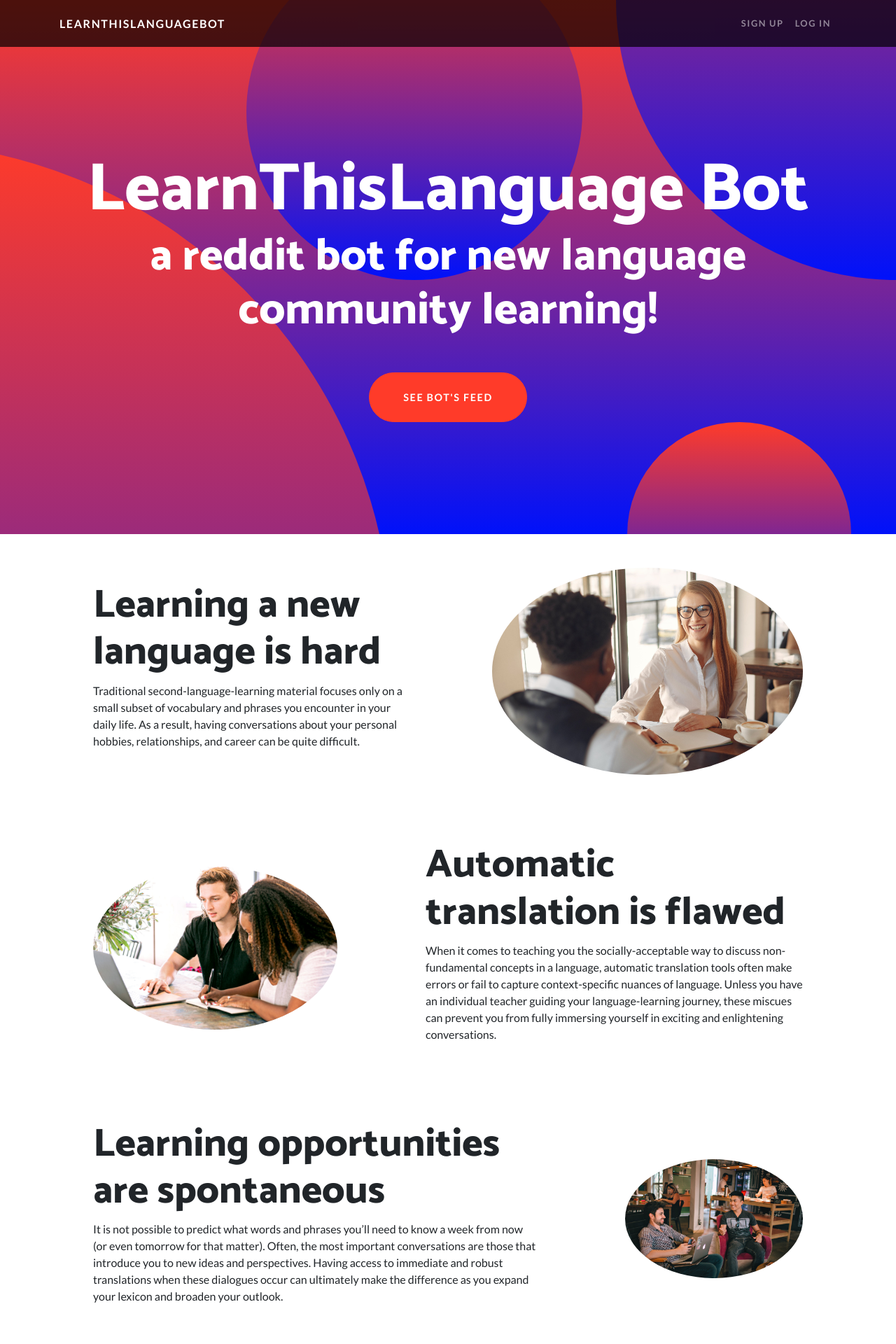
After one commit to pocaguirre/LearnThisLanguageUX, a Flask app: template templates/landing_page.html in a window 1280 px wide. The commit adds this page. Shown: the top 1920 px of the page at 70% size. Run offline with Flask 2, Linux system fonts and the light colour scheme; the template is opened without the code that fills it, so the values that code supplies are empty; parts of the project's set-up code (start-up, migrations or seed data) failed here and were passed over; some libraries are stand-ins or nearby versions.

Commit message:
landing page

```diff
--- a/app.py
+++ b/app.py
@@ -9,6 +9,15 @@ db = get_data
 
 @app.route('/')
 def landing_page():
+    if 'username' in session:
+        return redirect("/u/{}".format(session['username']))
+    else:
+        comments = db.get_all_comments()
+        return render_template("landing_page.html", comments=comments)
+
+
+@app.route('/feed')
+def feed():
     if 'username' in session:
         return redirect("/u/{}".format(session['username']))
     else:
@@ -113,4 +122,5 @@ def api_user_lookup():
 
 
 if __name__ == '__main__':
-    app.run(host='0.0.0.0')
+    # app.run(host='0.0.0.0')
+    app.run()
--- /dev/null
+++ b/static/landing.css
@@ -0,0 +1,173 @@
+/*!
+ * Start Bootstrap - One Page Wonder v5.0.7 (https://startbootstrap.com/template-overviews/one-page-wonder)
+ * Copyright 2013-2019 Start Bootstrap
+ * Licensed under MIT (https://github.com/BlackrockDigital/startbootstrap-one-page-wonder/blob/master/LICENSE)
+ */
+
+
+
+body {
+  font-family: 'Lato';
+}
+
+
+h1,
+h2,
+h3,
+h4,
+h5,
+h6 {
+  font-family: 'Catamaran';
+  font-weight: 800 !important;
+}
+
+.btn-xl {
+  text-transform: uppercase;
+  padding: 1.5rem 3rem;
+  font-size: 0.9rem;
+  font-weight: 700;
+  letter-spacing: 0.1rem;
+}
+
+.bg-black {
+  background-color: #000 !important;
+}
+
+.rounded-pill {
+  border-radius: 5rem;
+}
+
+.navbar-custom {
+  padding-top: 1rem;
+  padding-bottom: 1rem;
+  background-color: rgba(0, 0, 0, 0.7);
+}
+
+.navbar-custom .navbar-brand {
+  text-transform: uppercase;
+  font-size: 1rem;
+  letter-spacing: 0.1rem;
+  font-weight: 700;
+}
+
+.navbar-custom .navbar-nav .nav-item .nav-link {
+  text-transform: uppercase;
+  font-size: 0.8rem;
+  font-weight: 700;
+  letter-spacing: 0.1rem;
+}
+
+header.masthead {
+  position: relative;
+  overflow: hidden;
+  padding-top: calc(7rem + 72px);
+  padding-bottom: 7rem;
+  background: linear-gradient(0deg, #0011fa 0%, #ff3b29 100%);
+  background-repeat: no-repeat;
+  background-position: center center;
+  background-attachment: scroll;
+  background-size: cover;
+}
+
+.separator {
+  min-height: 1rem;
+  background: linear-gradient(45deg, #0011fa 0%, #ff3b29 100%);
+  margin-bottom: 5rem;
+}
+
+header.masthead .masthead-content {
+  z-index: 1;
+  position: relative;
+}
+
+header.masthead .masthead-content .masthead-heading {
+  font-size: 4rem;
+}
+
+header.masthead .masthead-content .masthead-subheading {
+  font-size: 2rem;
+}
+
+header.masthead .bg-circle {
+  z-index: 0;
+  position: absolute;
+  border-radius: 100%;
+  background: linear-gradient(0deg, #0011fa 0%, #ff3b29 100%);
+}
+
+header.masthead .bg-circle-1 {
+  height: 90rem;
+  width: 90rem;
+  bottom: -55rem;
+  left: -55rem;
+}
+
+header.masthead .bg-circle-2 {
+  height: 50rem;
+  width: 50rem;
+  top: -25rem;
+  right: -25rem;
+}
+
+header.masthead .bg-circle-3 {
+  height: 20rem;
+  width: 20rem;
+  bottom: -10rem;
+  right: 5%;
+}
+
+header.masthead .bg-circle-4 {
+  height: 30rem;
+  width: 30rem;
+  top: -5rem;
+  right: 35%;
+}
+
+@media (min-width: 992px) {
+  header.masthead {
+    padding-top: calc(10rem + 55px);
+    padding-bottom: 10rem;
+  }
+  header.masthead .masthead-content .masthead-heading {
+    font-size: 6rem;
+  }
+  header.masthead .masthead-content .masthead-subheading {
+    font-size: 4rem;
+  }
+}
+
+.bg-primary {
+  background-color: #ff3b29 !important;
+}
+
+.btn-primary {
+  background-color: #ff3b29;
+  border-color: #ff3b29;
+}
+
+.btn-primary:active, .btn-primary:focus, .btn-primary:hover {
+  background-color: #bd0760 !important;
+  border-color: #bd0760 !important;
+}
+
+.btn-primary:focus {
+  box-shadow: 0 0 0 0.2rem rgba(238, 9, 121, 0.5);
+}
+
+.btn-secondary {
+  background-color: #0b17bf;
+  border-color: #0b17bf;
+}
+
+.btn-secondary:active, .btn-secondary:focus, .btn-secondary:hover {
+  background-color: #3d07b3 !important;
+  border-color: #3d07b3 !important;
+}
+
+.btn-secondary:focus {
+  box-shadow: 0 0 0 0.2rem rgba(53, 3, 161, 0.5);
+}
+
+.bottom-section {
+  padding-bottom: 20px;
+}
--- /dev/null
+++ b/templates/landing_page.html
@@ -0,0 +1,172 @@
+<!DOCTYPE html>
+<html lang="en">
+<head>
+    <meta charset="UTF-8">
+    <meta name="viewport" content="width=device-width, initial-scale=1, shrink-to-fit=no">
+    <title>Learn This Language</title>
+
+
+    <!-- Bootstrap 4 -->
+    <link rel="stylesheet" href="https://stackpath.bootstrapcdn.com/bootstrap/4.4.1/css/bootstrap.min.css" integrity="sha384-Vkoo8x4CGsO3+Hhxv8T/Q5PaXtkKtu6ug5TOeNV6gBiFeWPGFN9MuhOf23Q9Ifjh" crossorigin="anonymous">
+    <script src="https://code.jquery.com/jquery-3.4.1.slim.min.js" integrity="sha384-J6qa4849blE2+poT4WnyKhv5vZF5SrPo0iEjwBvKU7imGFAV0wwj1yYfoRSJoZ+n" crossorigin="anonymous"></script>
+    <script src="https://cdn.jsdelivr.net/npm/popper.js@1.16.0/dist/umd/popper.min.js" integrity="sha384-Q6E9RHvbIyZFJoft+2mJbHaEWldlvI9IOYy5n3zV9zzTtmI3UksdQRVvoxMfooAo" crossorigin="anonymous"></script>
+    <script src="https://stackpath.bootstrapcdn.com/bootstrap/4.4.1/js/bootstrap.min.js" integrity="sha384-wfSDF2E50Y2D1uUdj0O3uMBJnjuUD4Ih7YwaYd1iqfktj0Uod8GCExl3Og8ifwB6" crossorigin="anonymous"></script>
+
+
+    <!-- Custom fonts for this template -->
+    <link href="https://fonts.googleapis.com/css?family=Catamaran:100,200,300,400,500,600,700,800,900" rel="stylesheet">
+    <link href="https://fonts.googleapis.com/css?family=Lato:100,100i,300,300i,400,400i,700,700i,900,900i" rel="stylesheet">
+
+    <!-- Custom styles for this template -->
+    <link href="/static/landing.css" rel="stylesheet">
+</head>
+<body>
+    <!-- Navigation -->
+    <nav class="navbar navbar-expand-lg navbar-dark navbar-custom fixed-top">
+        <div class="container">
+            <a class="navbar-brand" href="#">LearnThisLanguageBot</a>
+            <button class="navbar-toggler" type="button" data-toggle="collapse" data-target="#navbarResponsive"
+                    aria-controls="navbarResponsive" aria-expanded="false" aria-label="Toggle navigation">
+                <span class="navbar-toggler-icon"></span>
+            </button>
+            <div class="collapse navbar-collapse" id="navbarResponsive">
+                <ul class="navbar-nav ml-auto">
+                    <li class="nav-item">
+                        <a class="nav-link" href="/signup">Sign Up</a>
+                    </li>
+                    <li class="nav-item">
+                        <a class="nav-link" href="/feed">Log In</a>
+                    </li>
+                </ul>
+            </div>
+        </div>
+    </nav>
+
+    <header class="masthead text-center text-white">
+        <div class="masthead-content">
+            <div class="container">
+                <h1 class="masthead-heading mb-0">LearnThisLanguage Bot</h1>
+                <h2 class="masthead-subheading mb-0">a reddit bot for new language community learning!</h2>
+                <a href="/feed" class="btn btn-primary btn-xl rounded-pill mt-5">See Bot's Feed</a>
+            </div>
+        </div>
+        <div class="bg-circle-1 bg-circle"></div>
+        <div class="bg-circle-2 bg-circle"></div>
+        <div class="bg-circle-3 bg-circle"></div>
+        <div class="bg-circle-4 bg-circle"></div>
+    </header>
+
+    <section>
+        <div class="container">
+            <div class="row align-items-center">
+                <div class="col-lg-6 order-lg-2">
+                    <div class="p-5">
+                        <img class="img-fluid rounded-circle" src="/img/learning-hard.jpg" alt="">
+                    </div>
+                </div>
+                <div class="col-lg-6 order-lg-1">
+                    <div class="p-5">
+                        <h3 class="display-4">Learning a new language is hard</h3>
+                        <p>Traditional second-language-learning material focuses only on a small subset of vocabulary and phrases you encounter in your daily life. As a result, having conversations about your personal hobbies, relationships, and career can be quite difficult.</p>
+                    </div>
+                </div>
+            </div>
+        </div>
+    </section>
+
+    <section>
+        <div class="container">
+            <div class="row align-items-center">
+                <div class="col-lg-5">
+                    <div class="p-5">
+                        <img class="img-fluid rounded-circle" src="/img/individual-learning.jpg" alt="">
+                    </div>
+                </div>
+                <div class="col-lg-7">
+                    <div class="p-5">
+                        <h3 class="display-4">Automatic translation is flawed</h3>
+                        <p>When it comes to teaching you the socially-acceptable way to discuss non-fundamental concepts in a language, automatic translation tools often make errors or fail to capture context-specific nuances of language. Unless you have an individual teacher guiding your language-learning journey, these miscues can prevent you from fully immersing yourself in exciting and enlightening conversations.</p>
+                    </div>
+                </div>
+            </div>
+        </div>
+    </section>
+
+    <section>
+        <div class="container">
+            <div class="row align-items-center">
+                <div class="col-lg-4 order-lg-2">
+                    <div class="p-5">
+                        <img class="img-fluid rounded-circle" src="/img/spontaneous-conversation.jpg" alt="">
+                    </div>
+                </div>
+                <div class="col-lg-8 order-lg-1">
+                    <div class="p-5">
+                        <h3 class="display-4">Learning opportunities are spontaneous</h3>
+                        <p>It is not possible to predict what words and phrases you’ll need to know a week from now (or even tomorrow for that matter). Often, the most important conversations are those that introduce you to new ideas and perspectives. Having access to immediate and robust translations when these dialogues occur can ultimately make the difference as you expand your lexicon and broaden your outlook.</p>
+                    </div>
+                </div>
+            </div>
+        </div>
+    </section>
+
+    <div class="separator"></div>
+
+    <section>
+        <div class="container">
+            <div class="row align-items-center">
+                <h3 class="display-4">Learn This Language Bot is here to help</h3>
+                <div class="col-lg-6 order-lg-2">
+                    <div class="p-5">
+                        <img class="img-fluid rounded-circle" src="/img/LearnThisLanguagecropped.jpeg" alt="">
+                    </div>
+                </div>
+                <div class="col-lg-6 order-lg-1">
+                    <div class="p-5">
+                        <p>Reddit houses hundreds of thousands of active online communities, with discussions ranging from knitting to politics to education and everything in between. Using our bot u/LearnThisLanguageBot [link to example], we enable you to translate the content you care most about without external tools. We also engage with the surrounding online community to understand the colloquially-correct way to say what automatic-translation tools get wrong. </p>
+                    </div>
+                </div>
+            </div>
+        </div>
+    </section>
+
+    <section>
+        <div class="container">
+            <div class="row align-items-center">
+                <div class="col-lg-6">
+                    <div class="p-5">
+                        <img class="img-fluid rounded-circle" src="/img/dashboard.png" alt="">
+                    </div>
+                </div>
+                <div class="col-lg-6">
+                    <div class="p-5">
+                        <p>However, we know that passive learning isn’t always enough to solidify new lexical knowledge. For that reason, we also provide a platform to track your requested translations, practice new vocabulary, and find other individuals with whom you can perfect your new skillset. With access to flashcards, tailored subreddit recommendations, and a real-time analytics dashboard, you will be talking about the things you care most about in no time.</p>
+                    </div>
+                </div>
+            </div>
+        </div>
+    </section>
+
+    <section class="bottom-section">
+        <div class="container">
+            <div class="row align-items-center justify-content-center">
+                <div class="col-3 text-center">
+                    <a href="/signup" class="btn btn-primary btn-lg rounded-pill mt-5 shadow-lg">Sign Up</a>
+                    <a href="/feed" class="btn btn-secondary btn-lg rounded-pill mt-5 shadow-lg">Log In</a>
+                </div>
+            </div>
+        </div>
+    </section>
+
+
+
+    <!-- Footer -->
+    <footer class="py-5 bg-black">
+        <div class="container">
+            <p class="m-0 text-center text-white small">Copyright &copy; LearnThisLanguage 2020</p>
+        </div>
+        <!-- /.container -->
+    </footer>
+
+</body>
+</html>
```
Also changed, not shown: static/style.css (+21 -0 lines), templates/base.html (+9 -1 lines), img/01.jpg (added), img/02.jpg (added), img/03.jpg (added), img/LearnThisLanguagecropped.jpeg (added), img/dashboard.png (added), img/individual-learning.jpg (added), img/learning-hard.jpg (added), img/spontaneous-conversation.jpg (added), 1 other file.
